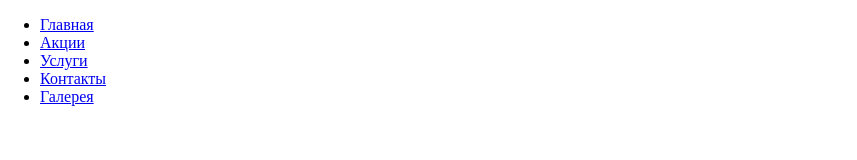
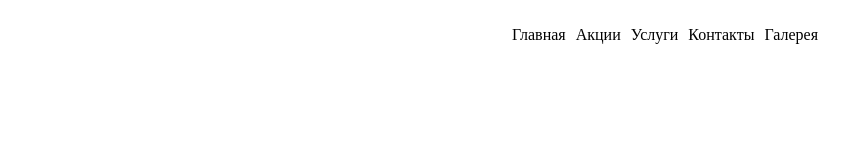
Before and after one commit to Jaroslav2001/CarServise, a plain HTML site: page index.html in a window 1280 px wide. Shown: the whole page, without its empty margins (0-857 px from the left). Drawn offline with Linux system fonts and the light colour scheme.

Commit message:
modified files css

```diff
--- a/css/style.css
+++ b/css/style.css
@@ -2,3 +2,25 @@ body{
     margin: 0;
     padding: 0;
 }
+
+nav > ul{
+    display: flex;
+    flex-direction: row;
+    justify-content: center;
+}
+
+nav > ul > li{
+    list-style-type: none;
+    margin-top: 10px;
+    margin-left: 10px;
+}
+
+nav > ul > li > a{
+    color: #000;
+    text-decoration: none;
+}
+
+nav > ul > li > a:hover{
+    color: #000;
+    text-decoration: underline;
+}
--- a/index.html
+++ b/index.html
@@ -5,7 +5,7 @@
     <meta http-equiv="X-UA-Compatible" content="IE=edge">
     <meta name="viewport" content="width=device-width, initial-scale=1.0">
     <title>CarService</title>
-    <link rel="stylesheet" href="/css/style.css">
+    <link rel="stylesheet" href="css/style.css">
 </head>
 <body>
     <header>
@@ -29,6 +29,6 @@
     <footer>
 
     </footer>
-    <script src="/js/script.js"></script>
+    <script src="js/script.js"></script>
 </body>
 </html>
```
Also changed, not shown: contacts.html (+2 -2 lines), gallery.html (+2 -2 lines), promotions.html (+2 -2 lines), services.html (+2 -2 lines).
